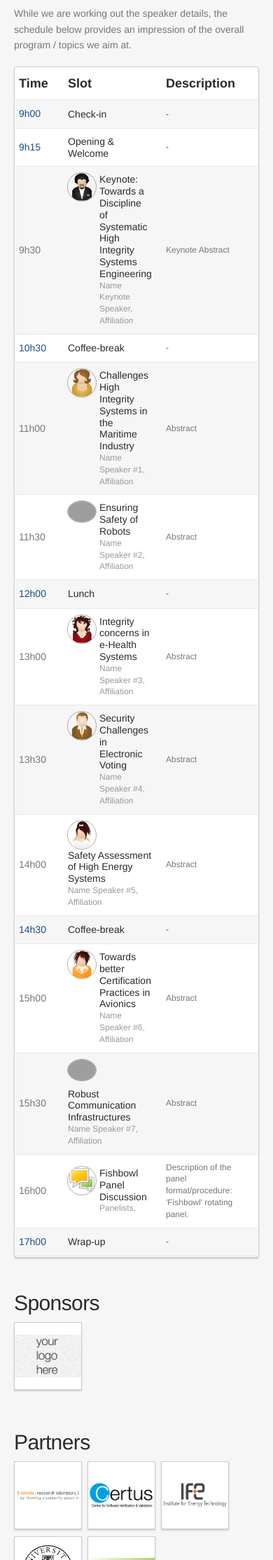
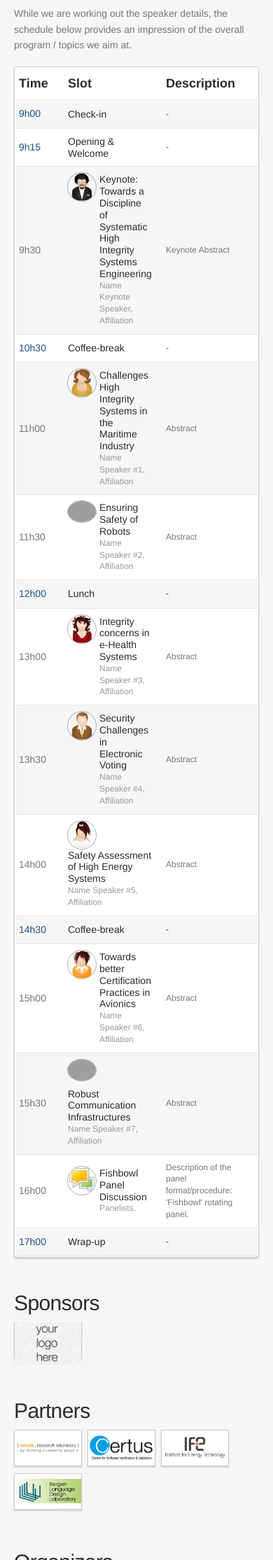
Before and after one commit to hiforum/hiforum.github.io, a Jekyll site: the page built from index.html, in a window 390 px wide. Shown: the part 4171-6400 px from the top of the page at 70% size. Built offline with Jekyll 4.4.1, drawn with Linux system fonts in a browser that asks for light colours; Markdown is read by kramdown in place of the engine named in the settings; grey boxes are pictures that could not be loaded.

Commit message:
some tweaking of logos and fixed the mobile version

```diff
--- a/_config.yml
+++ b/_config.yml
@@ -181,10 +181,6 @@ partners:
     logo: "img/ife-logo.png"
     url: "http://ife.no/en"
   -
-    name: "University of Bergen, Department of Informatics"
-    logo: "img/uib-logo.svg"
-    url: "https://www.uib.no/ii/"
-  -
     name: "Bergen Language Design Laboratory"
     logo: "img/bldl-logo.png"
     url: "https://bldl.ii.uib.no/"
--- a/_includes/nav.html
+++ b/_includes/nav.html
@@ -28,7 +28,7 @@
     {% endif %}
     {% if site.sections.supporters %}
       <li class="nav-item">
-        <a href="./#supporters" class="nav-link">{{site.supporters.title}}</a>
+        <a href="./#supporters" class="nav-link">{{site.supporters_section.title}}</a>
       </li>
     {% endif %}
     {% if site.sections.partners %}
--- a/css/base.css
+++ b/css/base.css
@@ -182,7 +182,7 @@ nav {
 }
 .supporter-link, .partner-link {
   display: block;
-  width: 275px;
+  width:300px;
   height:150px;
   text-align:center;
   vertical-align: middle;
@@ -273,8 +273,8 @@ nav {
   .supporter-item, .partner-item {margin: 0 5px 10px 0;}
   .supporter-link, .partner-link {
     width: 95px;
-    height:95px;
-    line-height: 95px;
+    height:50px;
+    line-height: 50px;
   }
 
   /* contact */
```
Also changed, not shown: img/ife-logo.png, 1 other file.
